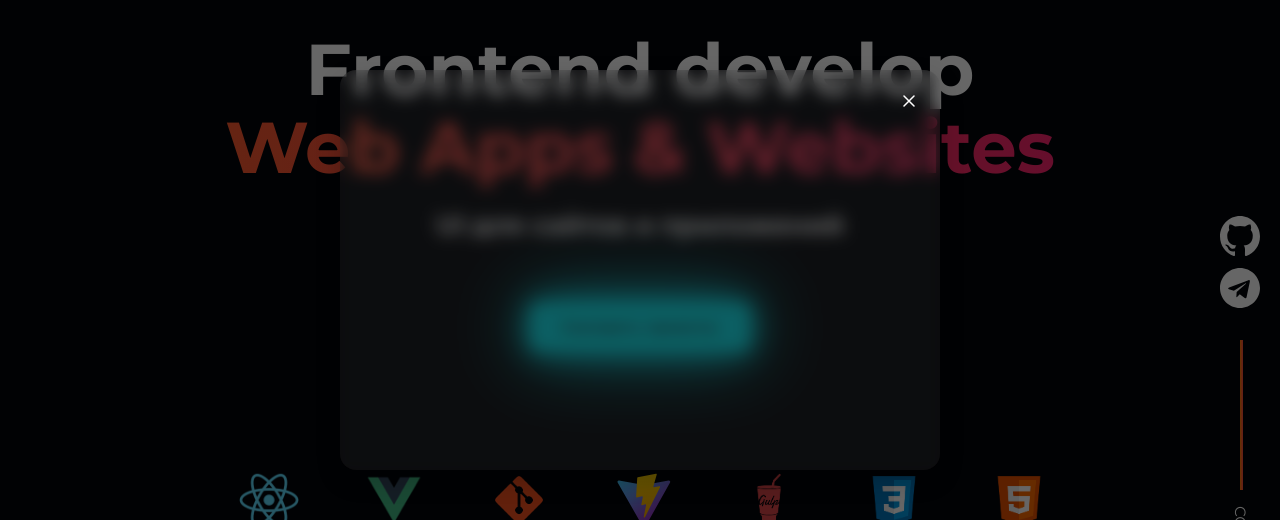
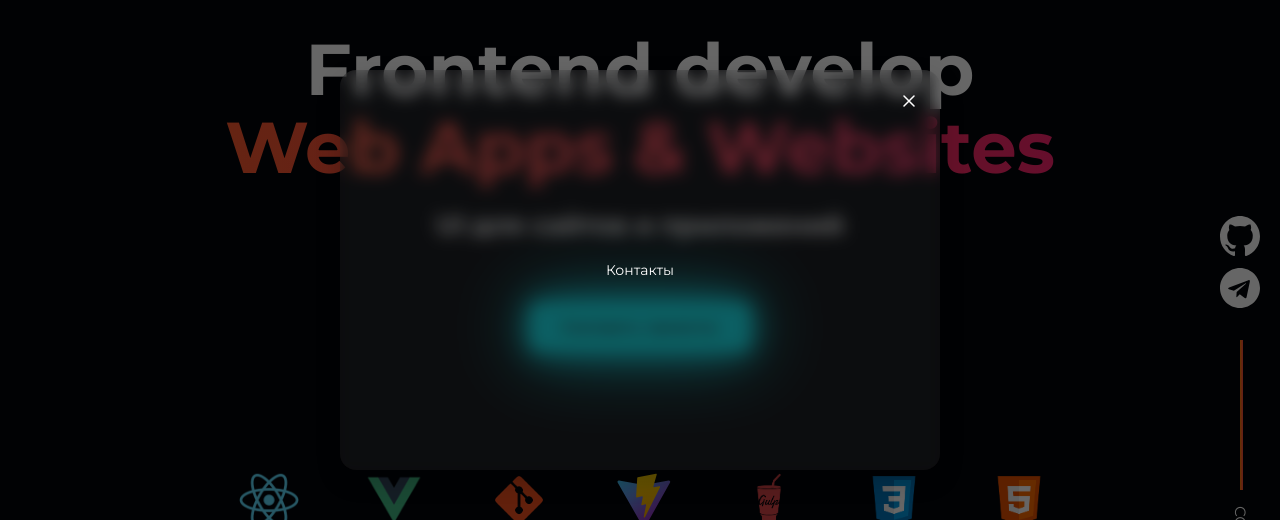
Before and after one commit to ron1ndev/ron1Code, a Vue app: page / in a window 1280 px wide. Both pictures are taken after a click on the item "Контакты". Shown: the part 130-650 px from the top of the page. Built offline with nearby package versions, Linux system fonts and the light colour scheme.

Commit message:
added compoment modal-contacs

```diff
--- a/src/App.vue
+++ b/src/App.vue
@@ -1,7 +1,7 @@
 <script setup>
 import Loader from './components/loader/loader.vue';
-import Drawer from './components/drawer/drawer.vue';
-import { onMounted, onUnmounted, ref, computed} from 'vue';
+import ContactsModal from './components/modals/contacts-modal/contacts-modal.vue';
+import { onMounted, onUnmounted, ref} from 'vue';
 import { useDesktopStore } from '@/store/desktop'
 const store = useDesktopStore()
 
@@ -9,18 +9,20 @@ const isLoading = ref(true)
 
 let idInterval = null
 
-const isVisibleModal = computed(()=>{
-  return store.isVisibleModal
-})
-
-onMounted(()=>{
-  document.documentElement.classList.add(`theme-${store.themeMode}`)
-  window.addEventListener('load',()=>{
-    idInterval = setTimeout(()=>{
-        isLoading.value = false
-    },1000)
-  })
-})
+onMounted(() => {
+  document.documentElement.classList.add(`theme-${store.themeMode}`);
+  if (document.readyState === 'complete') {
+    idInterval = setTimeout(() => {
+      isLoading.value = false;
+    }, 1000);
+  } else {
+    window.addEventListener('load', () => {
+      idInterval = setTimeout(() => {
+        isLoading.value = false;
+      }, 1000);
+    });
+  }
+});
 
 onUnmounted(()=>{
   clearTimeout(idInterval)
@@ -34,8 +36,7 @@ onUnmounted(()=>{
 
      <template v-else>
         <router-view/>
-        <Drawer @close="store.changeVisibleModal(false)" :isVisible="isVisibleModal">
-        </Drawer>
+        <ContactsModal/>
      </template>
 
    </div>
--- a/src/components/drawer/drawer.vue
+++ b/src/components/drawer/drawer.vue
@@ -5,6 +5,10 @@ const props = defineProps({
   isVisible:{
     type:Boolean,
     required:true
+  },
+  drawerClass:{
+    type:String,
+    default:null
   }
 })
 
@@ -20,6 +24,7 @@ const closeModal= ()=>{
 <template>
 
   <div class="drawer"
+  :class="drawerClass"
   @click.self="closeModal"
   v-if="isVisible">
       <div class="drawer__content">
--- /dev/null
+++ b/src/components/modals/contacts-modal/contacts-modal.vue
@@ -0,0 +1,28 @@
+<script setup>
+import Drawer from '@/components/drawer/drawer.vue';
+import { computed } from 'vue';
+import { useDesktopStore } from '@/store/desktop';
+const store = useDesktopStore()
+
+const isVisibleModal = computed(()=>{
+  return store.isVisibleModal
+})
+
+const closeModal = ()=>{
+  store.changeVisibleModal(false)
+}
+
+</script>
+
+<template>
+
+  <Drawer @close="closeModal"
+    :isVisible="isVisibleModal"
+    :drawerClass="'contacts-modal'">
+    Контакты
+  </Drawer>
+
+</template>
+
+<style lang="scss" scoped>
+</style>
```
Also changed, not shown: src/components/modals/contacts-modal/style.scss (added).
